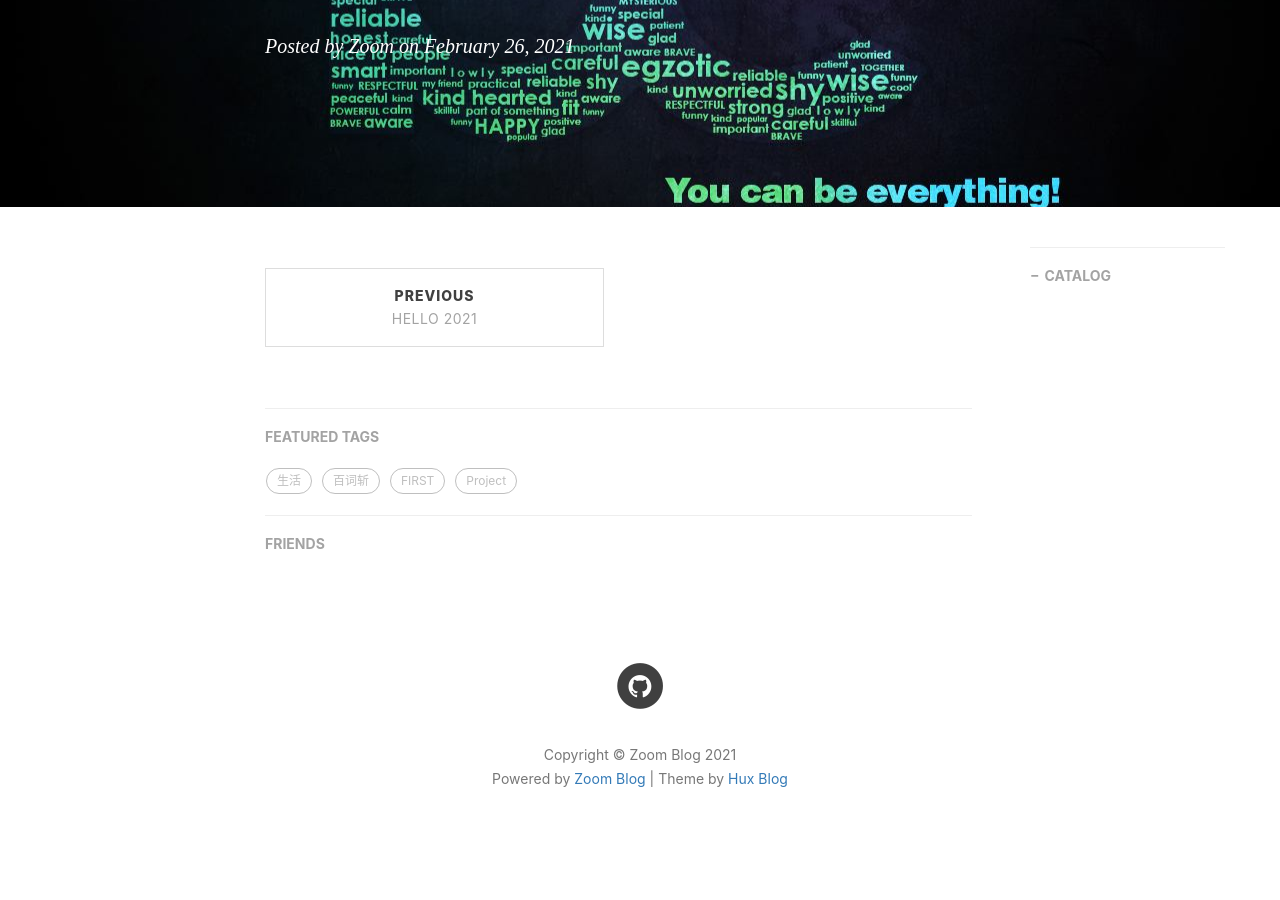
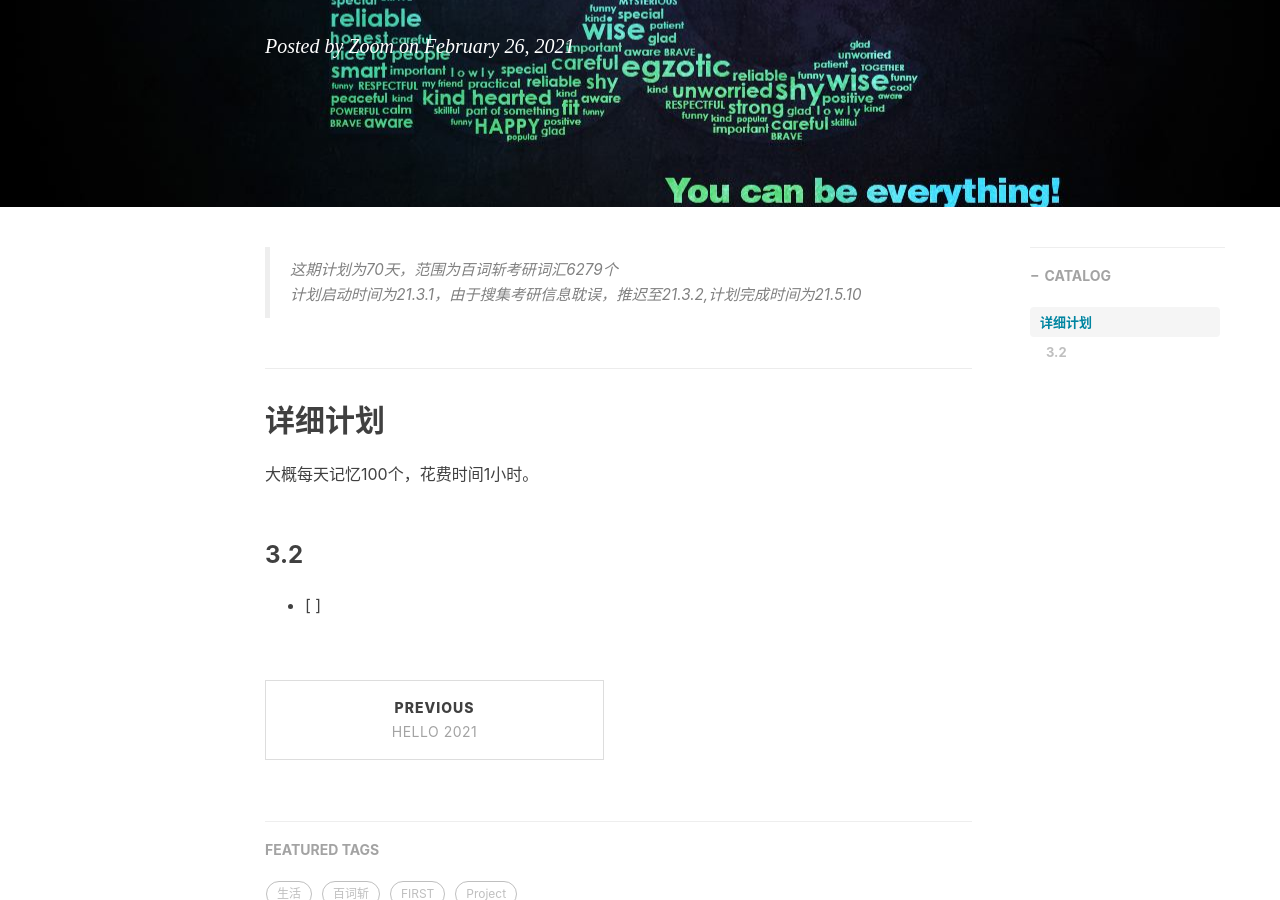
Before and after one commit to Zoomds/Zoomds.github.io, a Jekyll site: the page built from _posts/Project/2021-02-26-BaiCiZhan-1.md, in a window 1280 px wide and 900 px high, scrolled down 316 px. Built offline with Jekyll 4.4.1, drawn with Linux system fonts in a browser that asks for light colours; nearby versions of some CDN libraries; comment, search, counter and statistics services are not loaded.

Commit message:
Update 2021-02-26-BaiCiZhan-1.md
3.2计划开始

```diff
--- a/_posts/Project/2021-02-26-BaiCiZhan-1.md
+++ b/_posts/Project/2021-02-26-BaiCiZhan-1.md
@@ -9,3 +9,15 @@ tags:
     - Project
     - 百词斩
 ---
+
+> 这期计划为70天，范围为百词斩考研词汇6279个
+>
+> 计划启动时间为21.3.1，由于搜集考研信息耽误，推迟至21.3.2,计划完成时间为21.5.10
+
+## 详细计划
+
+大概每天记忆100个，花费时间1小时。
+
+### 3.2
+
+- [ ]
```
